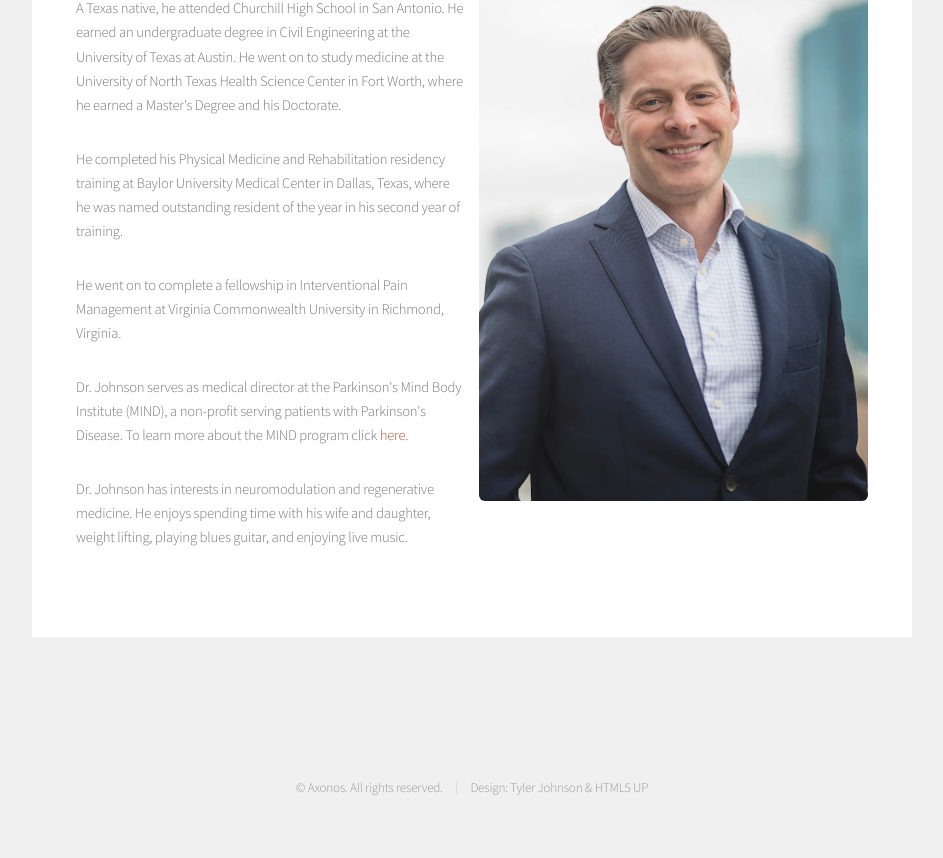
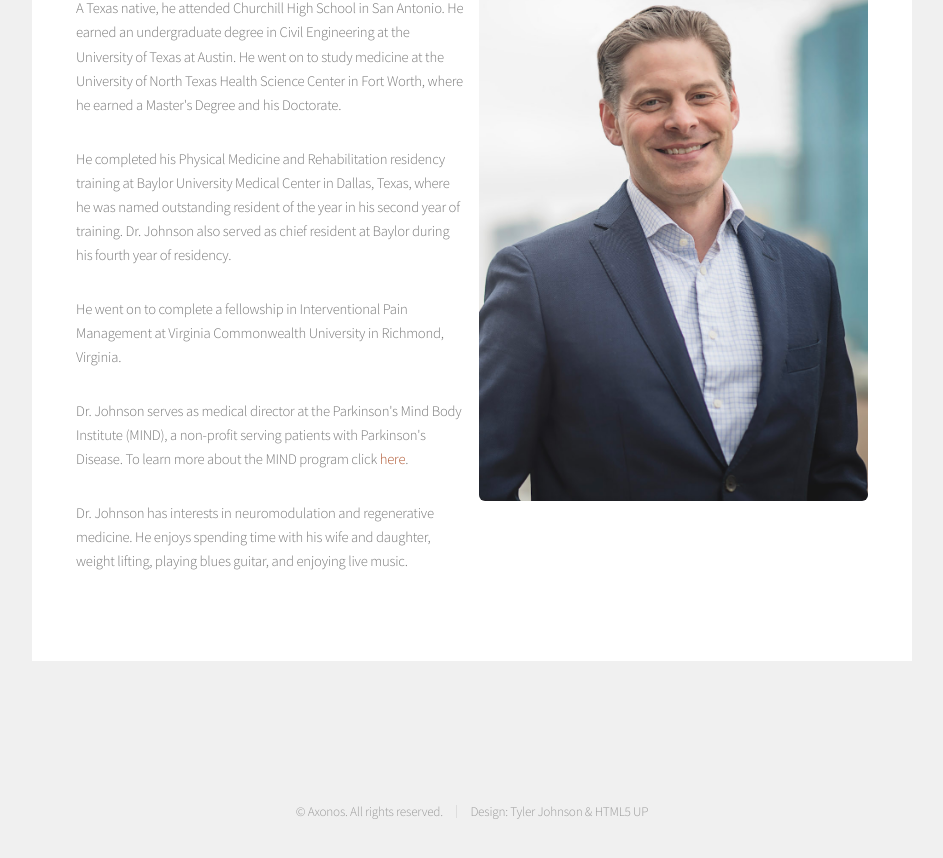
Before and after one commit to tylersernett/axonos, a React (Vite) app: page /about in a window 1280 px wide. Shown: the part 1245-2103 px from the top of the page, without its empty margins (168-1111 px from the left). Built offline with nearby package versions, Linux system fonts and the light colour scheme.

Commit message:
Update text

```diff
--- a/src/components/About.tsx
+++ b/src/components/About.tsx
@@ -35,7 +35,7 @@ const About = () => {
                     A Texas native, he attended Churchill High School in San Antonio. He earned an undergraduate degree in Civil Engineering at the University of Texas at Austin. He went on to study medicine at the University of North Texas Health Science Center in Fort Worth, where he earned a Master's Degree and his Doctorate.
                   </p>
                   <p>
-                    He completed his Physical Medicine and Rehabilitation residency training at Baylor University Medical Center in Dallas, Texas, where he was named outstanding resident of the year in his second year of training.
+                    He completed his Physical Medicine and Rehabilitation residency training at Baylor University Medical Center in Dallas, Texas, where he was named outstanding resident of the year in his second year of training. Dr. Johnson also served as chief resident at Baylor during his fourth year of residency.
                   </p>
                   <p>
                     He went on to complete a fellowship in Interventional Pain Management at Virginia Commonwealth University in Richmond, Virginia.
```
